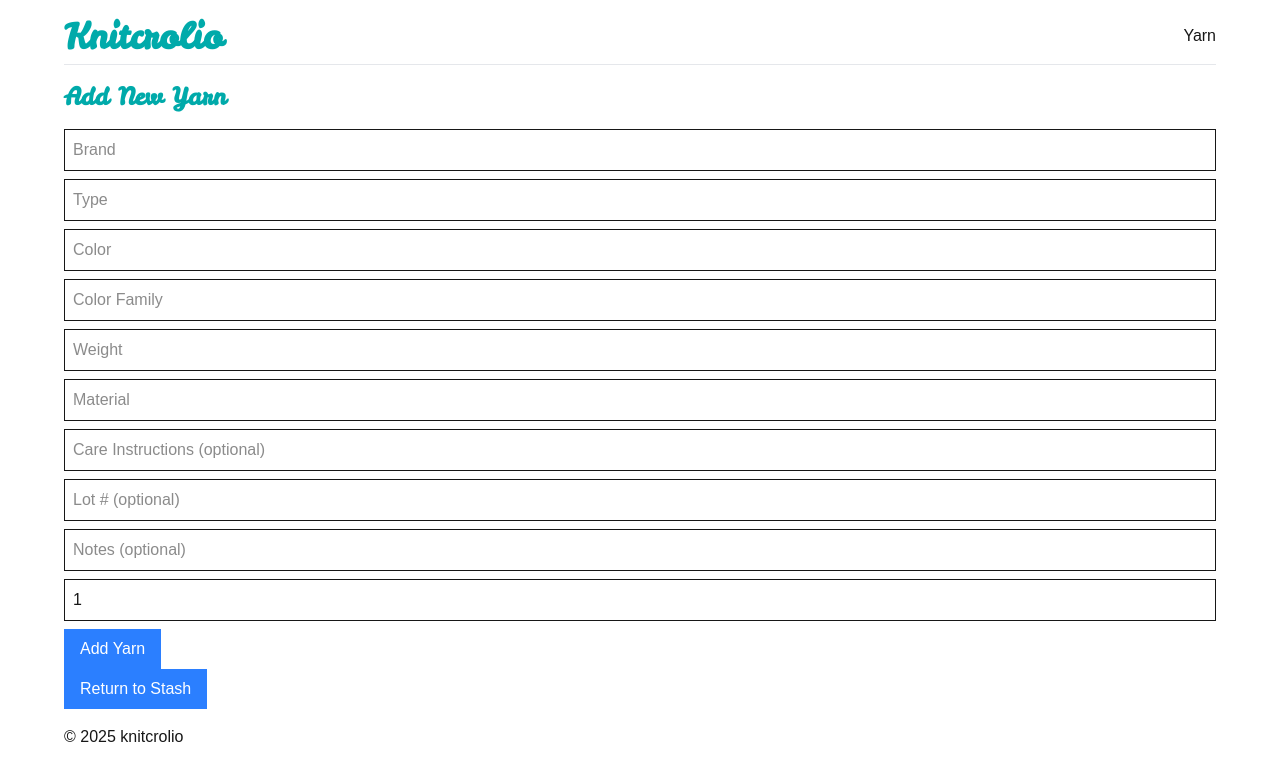
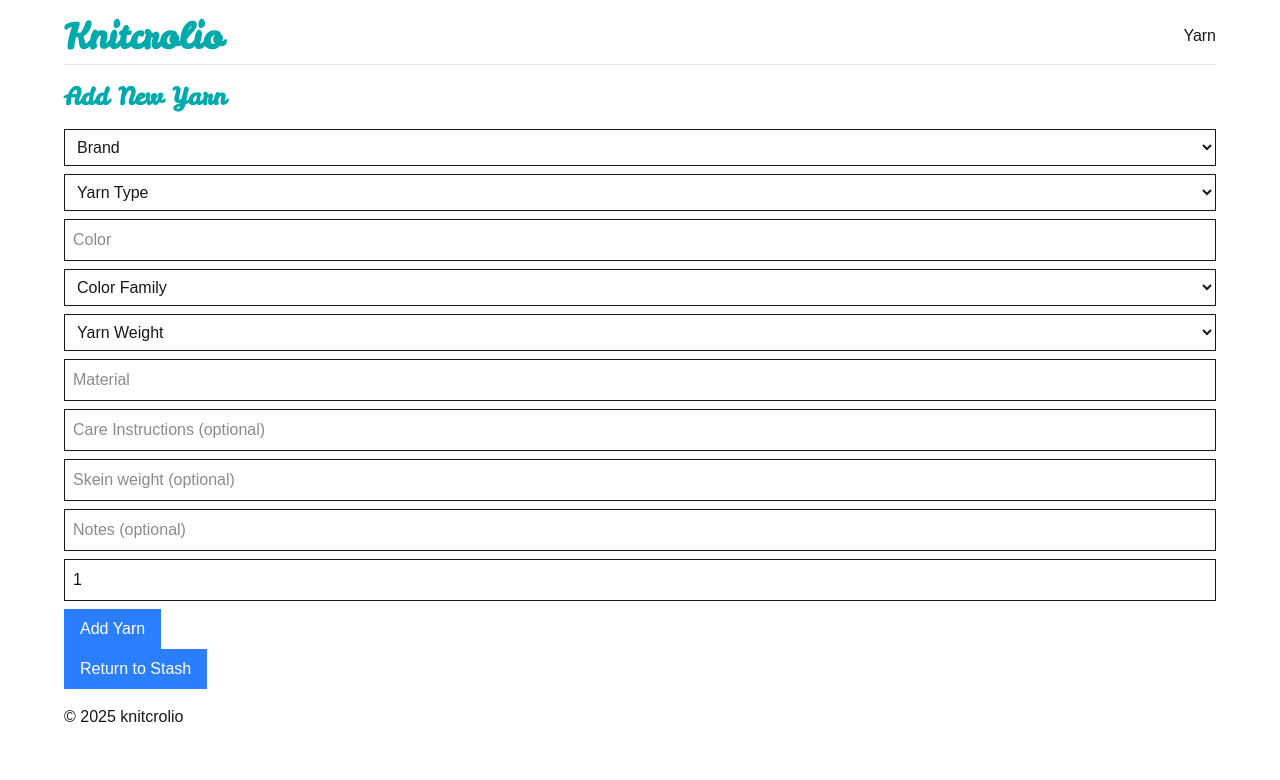
Before and after one commit to mau11/knitcrolio, a Next.js app: page /yarn/new in a window 1280 px wide. Shown: the top 780 px of the page. Built offline with nearby package versions, Linux system fonts and the light colour scheme.

Commit message:
Update yarn form to include pre-populated data and rename Yarn table columns

```diff
--- a/src/app/api/addYarn/route.ts
+++ b/src/app/api/addYarn/route.ts
@@ -1,15 +1,15 @@
-import { PrismaClient } from "@prisma/client";
+import { PrismaClient, Yarn } from "@prisma/client";
 import { NextResponse } from "next/server";
 
 const prisma = new PrismaClient();
 
 export async function POST(request: Request) {
   try {
-    const data = await request.json();
-    const { brand, type, color, colorFamily, weight, material, qty } = data;
+    const data: Yarn = await request.json();
+    const { brand, yarnType, color, colorFamily, weight, material, qty } = data;
     if (
       !brand ||
-      !type ||
+      !yarnType ||
       !color ||
       !colorFamily ||
       !weight ||
--- a/src/app/yarn/page.tsx
+++ b/src/app/yarn/page.tsx
@@ -34,15 +34,15 @@ const YarnPage = () => {
   return (
     <div className="py-4">
       <h1 className="text-2xl mb-4">My Yarn Stash</h1>
-      <button
-        onClick={() => router.push("/yarn/new")}
-        className="px-4 py-2 bg-blue-500 text-white disabled:bg-gray-400"
-        aria-label="Add new yarn"
-      >
-        Add New Yarn
-      </button>
       {stash?.length > 0 ? (
         <section>
+          <button
+            onClick={() => router.push("/yarn/new")}
+            className="px-4 py-2 bg-blue-500 text-white disabled:bg-gray-400"
+            aria-label="Add new yarn"
+          >
+            Add New Yarn
+          </button>
           <div className="grid grid-cols-3 gap-4 mt-6">
             {stash.map((yarn) => (
               <YarnCard key={yarn.id} yarn={yarn} />
@@ -51,8 +51,14 @@ const YarnPage = () => {
         </section>
       ) : (
         <>
-          <p>Your yarn stash is empty :(. Add new yarn below:</p>
-          <YarnForm />
+          <p>Your yarn stash is empty :(.</p>
+          <button
+            onClick={() => router.push("/yarn/new")}
+            className="px-4 py-2 bg-blue-500 text-white disabled:bg-gray-400"
+            aria-label="Add new yarn"
+          >
+            Add New Yarn
+          </button>
         </>
       )}
     </div>
--- a/src/components/YarnForm.tsx
+++ b/src/components/YarnForm.tsx
@@ -4,18 +4,19 @@ import { YarnFormFields } from "@custom-types/yarn";
 import { addYarn } from "@lib/api";
 import { useForm } from "react-hook-form";
 import { useRouter } from "next/navigation";
+import { useEffect, useState } from "react";
 
 const initialFormState: YarnFormFields = {
   brand: "",
-  type: "",
+  yarnType: "",
   color: "",
   colorFamily: "",
   weight: "",
   material: "",
   care: "",
-  lot: "",
+  skeinWeight: "",
+  qty: 1,
   notes: "",
-  qty: 1,
 };
 
 const YarnForm = () => {
@@ -24,10 +25,14 @@ const YarnForm = () => {
     handleSubmit,
     reset,
     formState: { isSubmitting, errors },
+    setValue,
+    watch,
   } = useForm<YarnFormFields>({
     defaultValues: initialFormState,
   });
 
+  const [selectedBrand, setSelectedBrand] = useState<string>("");
+  const [yarnTypes, setYarnTypes] = useState<string[]>([]);
   const router = useRouter();
 
   const onSubmit = async (data: YarnFormFields) => {
@@ -39,21 +44,87 @@ const YarnForm = () => {
     }
   };
 
+  const brands = [
+    "Bernat",
+    "Craftsmart",
+    "Lion Brand",
+    "Loops & Threads",
+    "Red Heart",
+    "Not Sure",
+  ];
+  const yarnOptions = {
+    Bernat: ["Baby Blanket", "Blanket", "Mega Bulky"],
+    Craftsmart: ["Value"],
+    "Lion Brand": ["Wool-Ease Thick & Quick"],
+    "Loops & Threads": ["Charisma"],
+    "Red Heart": ["Soft Baby Steps", "Super Saver"],
+    "Not Sure": ["Not Sure"],
+  };
+  const colorFamilies = [
+    "Red",
+    "Orange",
+    "Yellow",
+    "Green",
+    "Blue",
+    "Purple",
+    "Black",
+    "Grey",
+    "White",
+    "Multi-color",
+  ];
+  const weights = [
+    "0-Lace",
+    "1-Super Fine",
+    "2-Fine",
+    "3-Light",
+    "4-Medium",
+    "5-Bulky",
+    "6-Super Bulky",
+    "7-Jumbo",
+    "Not Sure",
+  ];
   const fields = [
-    { name: "brand", placeholder: "Brand", required: true },
-    { name: "type", placeholder: "Type", required: true },
+    { name: "brand", placeholder: "Brand", required: true, options: brands },
+    {
+      name: "yarnType",
+      placeholder: "Yarn Type",
+      required: true,
+    },
     { name: "color", placeholder: "Color", required: true },
-    { name: "colorFamily", placeholder: "Color Family", required: true },
-    { name: "weight", placeholder: "Weight", required: true },
+    {
+      name: "colorFamily",
+      placeholder: "Color Family",
+      required: true,
+      options: colorFamilies,
+    },
+    {
+      name: "weight",
+      placeholder: "Yarn Weight",
+      required: true,
+      options: weights,
+    },
     { name: "material", placeholder: "Material", required: true },
     {
       name: "care",
       placeholder: "Care Instructions (optional)",
       required: false,
     },
-    { name: "lot", placeholder: "Lot # (optional)", required: false },
+    {
+      name: "skeinWeight",
+      placeholder: "Skein weight (optional)",
+      required: false,
+    },
     { name: "notes", placeholder: "Notes (optional)", required: false },
   ];
+
+  useEffect(() => {
+    if (selectedBrand) {
+      setYarnTypes(
+        yarnOptions[selectedBrand as keyof typeof yarnOptions] || []
+      );
+      setValue("yarnType", "");
+    }
+  }, [selectedBrand, setValue]);
 
   return (
     <div className="py-4">
@@ -62,6 +133,70 @@ const YarnForm = () => {
       <form onSubmit={handleSubmit(onSubmit)} className="space-y-2">
         {fields.map((field) => (
           <div key={field.name} className="space-y-1">
+            {field.name === "brand" ? (
+              <select
+                {...register(field.name as keyof YarnFormFields, {
+                  required: field.required
+                    ? `${field.placeholder} is required`
+                    : false,
+                })}
+                onChange={(e) => {
+                  const brand = e.target.value;
+                  setSelectedBrand(brand);
+                  setValue("brand", brand);
+                }}
+                value={selectedBrand}
+                className="block w-full border p-2"
+              >
+                <option value="" disabled>
+                  {field.placeholder}
+                </option>
+                {field.options?.map((option, index) => (
+                  <option key={index} value={option}>
+                    {option}
+                  </option>
+                ))}
+              </select>
+            ) : field.name === "yarnType" ? (
+              <select
+                {...register(field.name as keyof YarnFormFields, {
+                  required: field.required
+                    ? `${field.placeholder} is required`
+                    : false,
+                })}
+                disabled={!selectedBrand}
+                value={watch("yarnType")}
+                className="block w-full border p-2"
+              >
+                <option value="" disabled>
+                  {field.placeholder}
+                </option>
+                {yarnTypes.map((yarnType, index) => (
+                  <option key={index} value={yarnType}>
+                    {yarnType}
+                  </option>
+                ))}
+              </select>
+            ) : field.options ? (
+              <select
+                {...register(field.name as keyof YarnFormFields, {
+                  required: field.required
+                    ? `${field.placeholder} is required`
+                    : false,
+                })}
+                value={watch(field.name as keyof YarnFormFields) ?? ""}
+                className="block w-full border p-2"
+              >
+                <option value="" disabled>
+                  {field.placeholder}
+                </option>
+                {field.options.map((option, index) => (
+                  <option key={index} value={option}>
+                    {option}
+                  </option>
+                ))}
+              </select>
+            ) : (
               <input
                 {...register(field.name as keyof YarnFormFields, {
                   required: field.required
@@ -71,6 +206,8 @@ const YarnForm = () => {
                 placeholder={field.placeholder}
                 className="block w-full border p-2"
               />
+            )}
+
             {errors[field.name as keyof YarnFormFields] && (
               <span className="text-red-500">
                 {errors[field.name as keyof YarnFormFields]?.message}
@@ -83,10 +220,11 @@ const YarnForm = () => {
           type="number"
           {...register("qty", {
             valueAsNumber: true,
-            min: 1,
             required: "Quantity is required",
+            min: 0.5,
           })}
-          placeholder="Quantity"
+          step="0.5"
+          placeholder="# of Skeins"
           className="block w-full border p-2"
         />
 
```
Also changed, not shown: 2 other files (tests, documents, lock files or other folders). Lines whose indentation alone changed are shown as unchanged.
